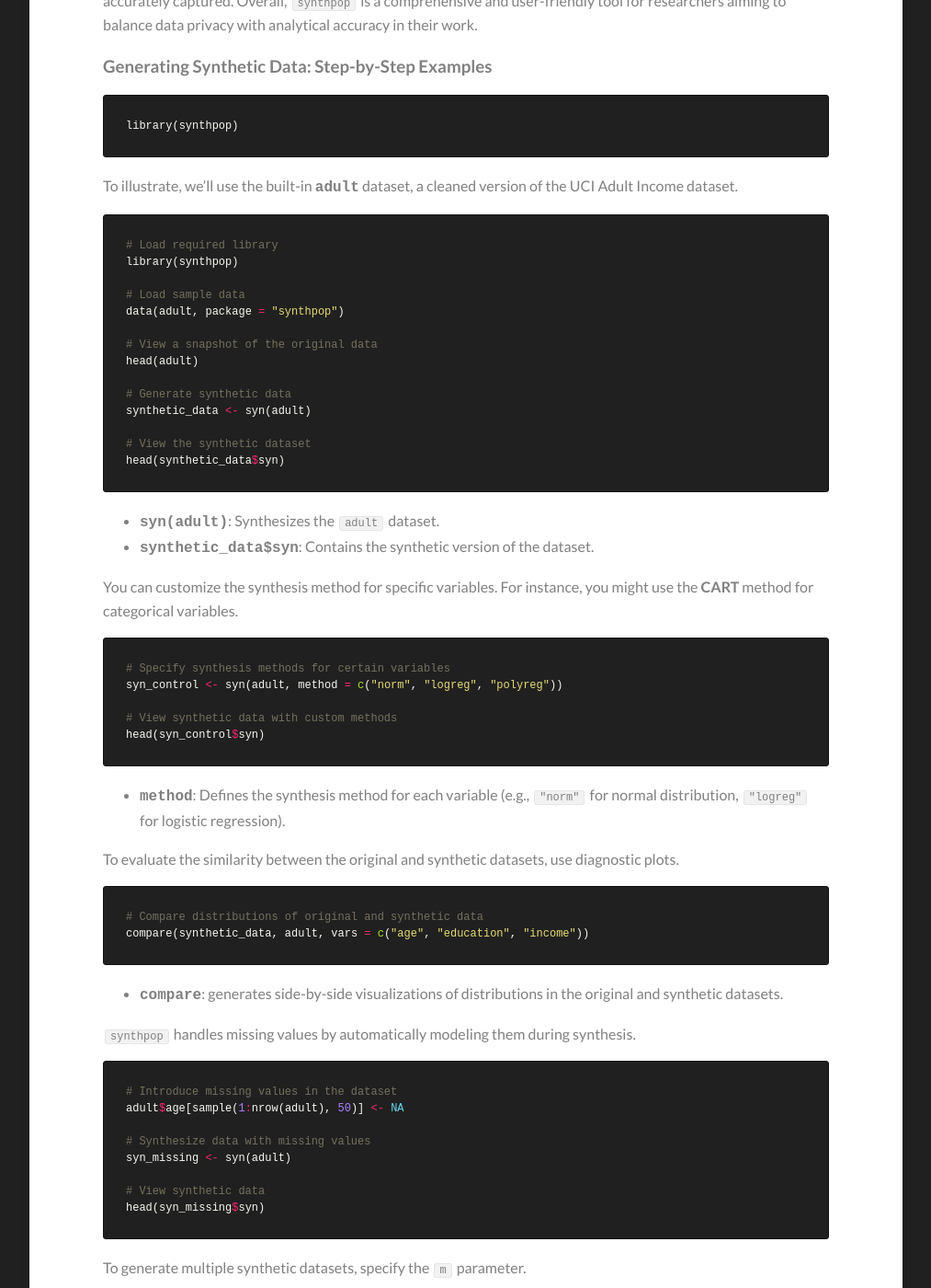
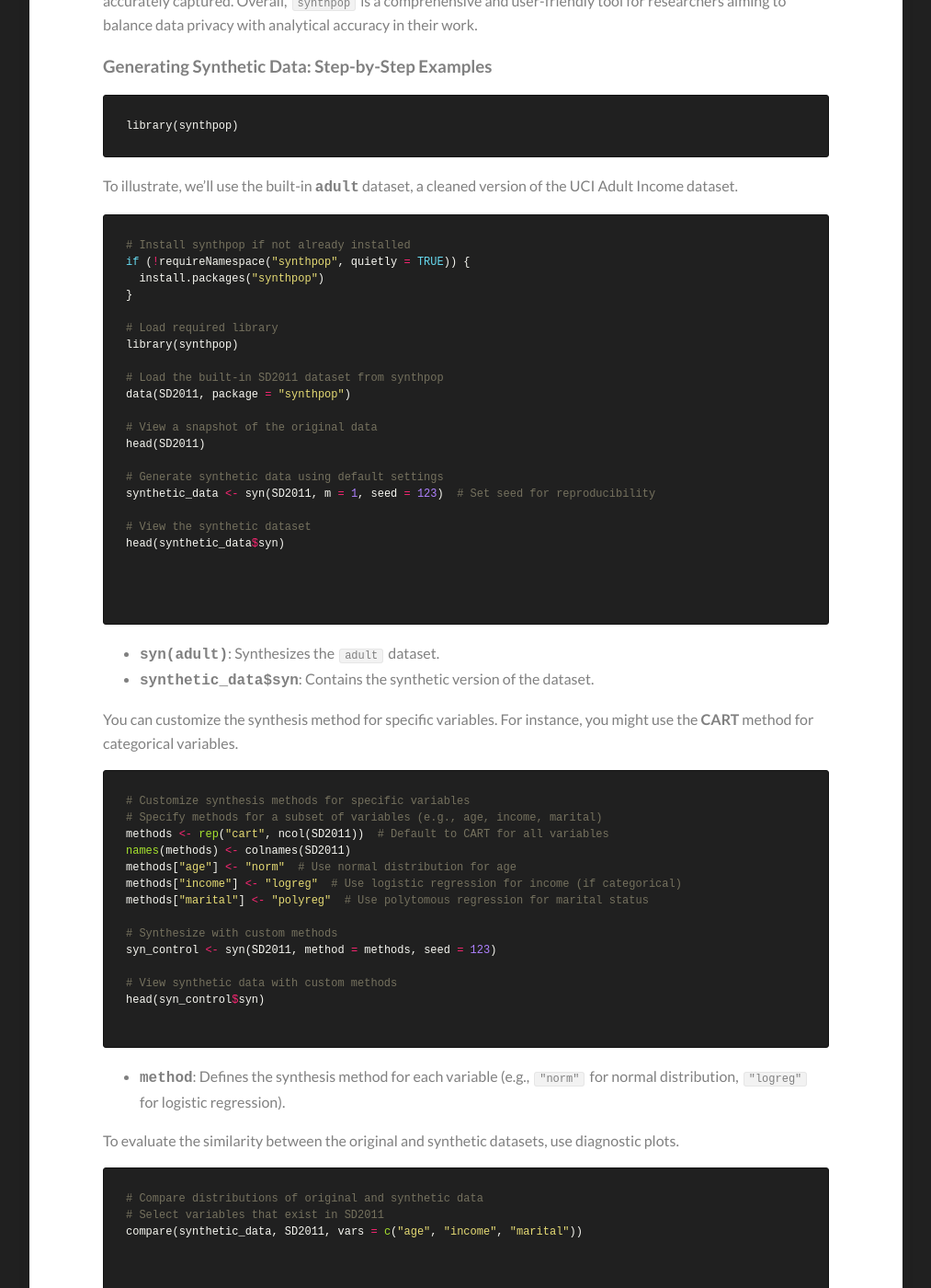
Before and after one commit to Kamran-Afzali/Kamran-Afzali.github.io, a Jekyll site: the page built from _posts/2025-07-25-synthpop.md, in a window 1280 px wide and 1400 px high, scrolled down 2145 px. Shown: the whole window at 92% size, without its empty margins (133-1146 px from the left). Built offline with Jekyll 4.4.1, drawn with Linux system fonts in a browser that asks for light colours; some of the changed text lies outside the part shown.

Commit message:
Update 2025-07-25-synthpop.md

````diff
--- a/_posts/2025-07-25-synthpop.md
+++ b/_posts/2025-07-25-synthpop.md
@@ -31,20 +31,28 @@ library(synthpop)
 To illustrate, we’ll use the built-in **`adult`** dataset, a cleaned version of the UCI Adult Income dataset.
 
 ```r
+# Install synthpop if not already installed
+if (!requireNamespace("synthpop", quietly = TRUE)) {
+  install.packages("synthpop")
+}
+
 # Load required library
 library(synthpop)
 
-# Load sample data
-data(adult, package = "synthpop")
+# Load the built-in SD2011 dataset from synthpop
+data(SD2011, package = "synthpop")
 
 # View a snapshot of the original data
-head(adult)
+head(SD2011)
 
-# Generate synthetic data
-synthetic_data <- syn(adult)
+# Generate synthetic data using default settings
+synthetic_data <- syn(SD2011, m = 1, seed = 123)  # Set seed for reproducibility
 
 # View the synthetic dataset
 head(synthetic_data$syn)
+
+
+
 ```
 - **`syn(adult)`**: Synthesizes the `adult` dataset.
 - **`synthetic_data$syn`**: Contains the synthetic version of the dataset.
@@ -52,11 +60,20 @@ head(synthetic_data$syn)
 You can customize the synthesis method for specific variables. For instance, you might use the **CART** method for categorical variables.
 
 ```r
-# Specify synthesis methods for certain variables
-syn_control <- syn(adult, method = c("norm", "logreg", "polyreg"))
+# Customize synthesis methods for specific variables
+# Specify methods for a subset of variables (e.g., age, income, marital)
+methods <- rep("cart", ncol(SD2011))  # Default to CART for all variables
+names(methods) <- colnames(SD2011)
+methods["age"] <- "norm"  # Use normal distribution for age
+methods["income"] <- "logreg"  # Use logistic regression for income (if categorical)
+methods["marital"] <- "polyreg"  # Use polytomous regression for marital status
+
+# Synthesize with custom methods
+syn_control <- syn(SD2011, method = methods, seed = 123)
 
 # View synthetic data with custom methods
 head(syn_control$syn)
+
 ```
 - **`method`**: Defines the synthesis method for each variable (e.g., `"norm"` for normal distribution, `"logreg"` for logistic regression).
 
@@ -64,7 +81,10 @@ To evaluate the similarity between the original and synthetic datasets, use diag
 
 ```r
 # Compare distributions of original and synthetic data
-compare(synthetic_data, adult, vars = c("age", "education", "income"))
+# Select variables that exist in SD2011
+compare(synthetic_data, SD2011, vars = c("age", "income", "marital"))
+
+
 ```
 
 - **`compare`**: generates side-by-side visualizations of distributions in the original and synthetic datasets.
@@ -72,24 +92,27 @@ compare(synthetic_data, adult, vars = c("age", "education", "income"))
 `synthpop` handles missing values by automatically modeling them during synthesis.
 
 ```r
-# Introduce missing values in the dataset
-adult$age[sample(1:nrow(adult), 50)] <- NA
+# Handle missing values
+# Introduce missing values in the dataset (e.g., 50 random NAs in age)
+SD2011$age[sample(1:nrow(SD2011), 50)] <- NA
 
 # Synthesize data with missing values
-syn_missing <- syn(adult)
+syn_missing <- syn(SD2011, seed = 123)
 
-# View synthetic data
+# View synthetic data with missing values handled
 head(syn_missing$syn)
+
+
 ```
 
 To generate multiple synthetic datasets, specify the `m` parameter.
 
 ```r
-# Generate 5 synthetic datasets
-multi_syn <- syn(adult, m = 5)
+# Generate multiple synthetic datasets (e.g., 5 datasets)
+multi_syn <- syn(SD2011, m = 5, seed = 123)
 
 # Access the first synthetic dataset
-head(multi_syn$syn[[1]])
+head(multi_syn$syn[,,1])  # Correct indexing for the first synthetic dataset
 ```
 
 
````
